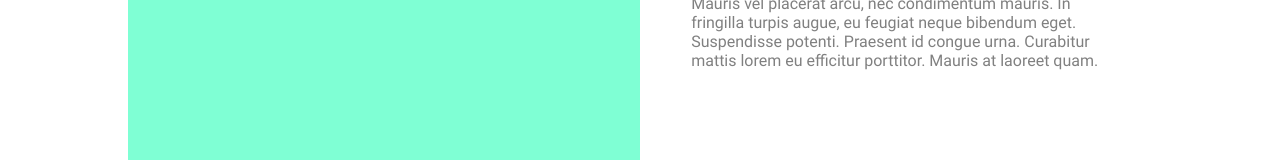
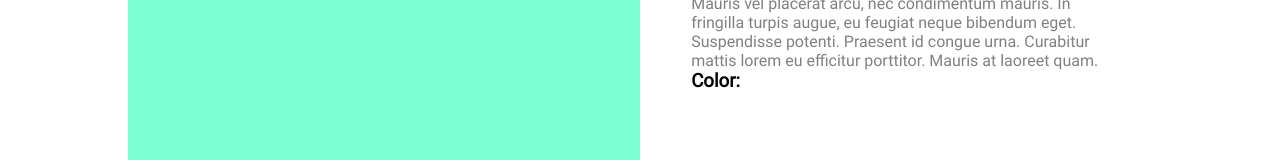
Before and after one commit to NexyusNex/Shopping-Cart, a React (Create React App) app: page /shopping-cart/pdp in a window 1280 px wide. Shown: the part 356-516 px from the top of the page. Built offline with nearby package versions, Linux system fonts and the light colour scheme.

Commit message:
Added a color picker

```diff
--- a/src/components/pdp.js
+++ b/src/components/pdp.js
@@ -23,6 +23,12 @@ export default function Pdp(props) {
             Praesent id congue urna. Curabitur mattis lorem eu efficitur
             porttitor. Mauris at laoreet quam.
           </p>
+          <h3>Color:</h3>
+          <div className="color-picker">
+            <div className="color black">
+              <div></div>
+            </div>
+          </div>
         </div>
       </div>
       <Footer></Footer>
```
